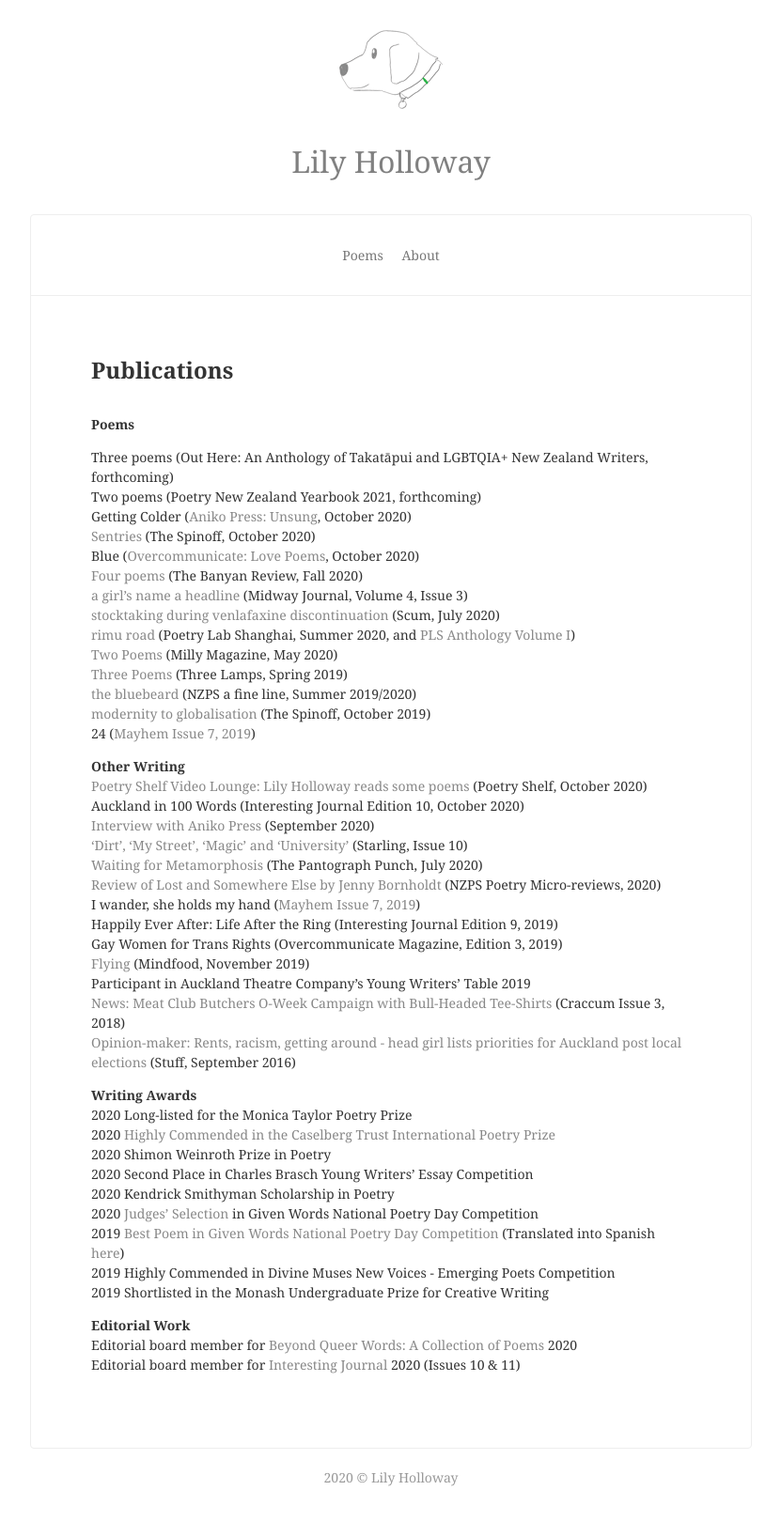
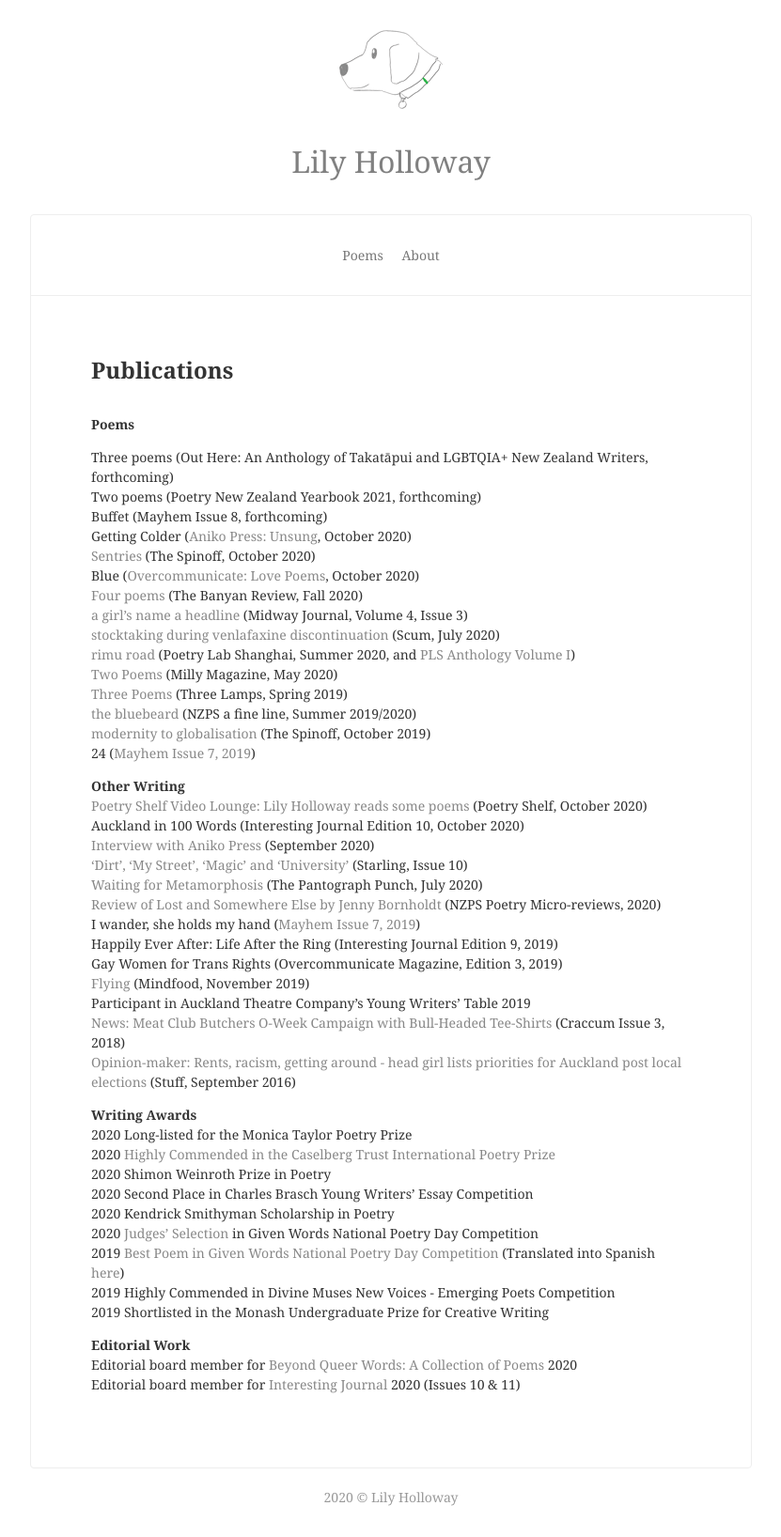
Before and after one commit to lilyholloway/lilyholloway.github.io, a Jekyll site: the page built from cv.md, in a window 1280 px wide. Shown: the whole page at 94% size, without its empty margins (224-1055 px from the left). Built offline with Jekyll 4.4.1, drawn with Linux system fonts in a browser that asks for light colours; nearby versions of some CDN libraries; before the commit the page ends 1615 px from its top, so only the background shows below that.

Commit message:
Update cv.md

```diff
--- a/cv.md
+++ b/cv.md
@@ -8,6 +8,7 @@ description: Publications and Awards
 
 Three poems (Out Here: An Anthology of Takatāpui and LGBTQIA+ New Zealand Writers, forthcoming)<br>
 Two poems (Poetry New Zealand Yearbook 2021, forthcoming)<br>
+Buffet (Mayhem Issue 8, forthcoming)<br>
 Getting Colder (<a href="https://www.anikopress.com/shop/p/aniko-press-issue-one-unsung">Aniko Press: Unsung</a>, October 2020)<br>
 <a href="https://thespinoff.co.nz/books/30-10-2020/the-friday-poem-sentries-by-lily-holloway/">Sentries</a> (The Spinoff, October 2020)<br>
 Blue (<a href="https://overcommunicate.bigcartel.com/product/love-poems">Overcommunicate: Love Poems</a>, October 2020)<br>
```
